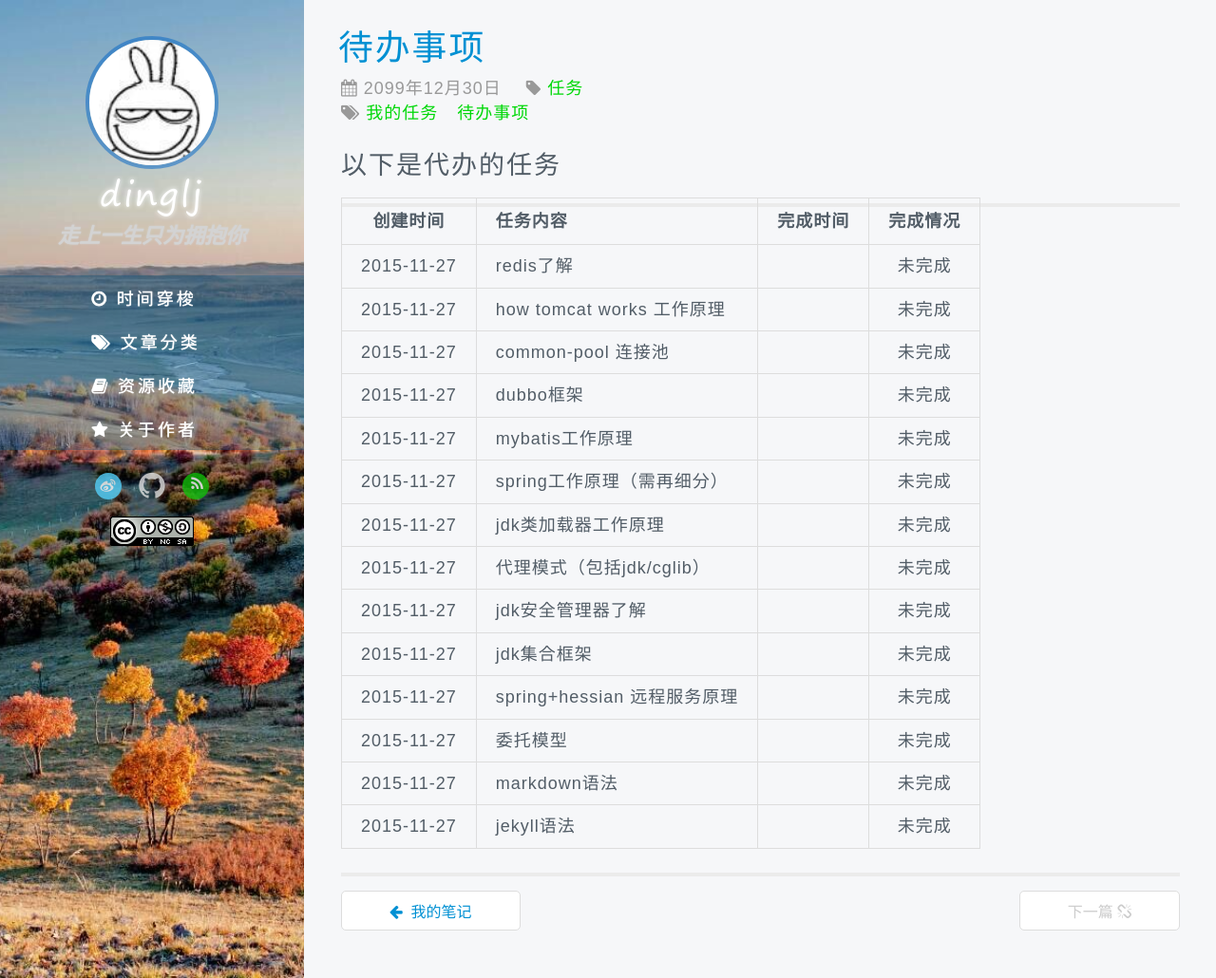
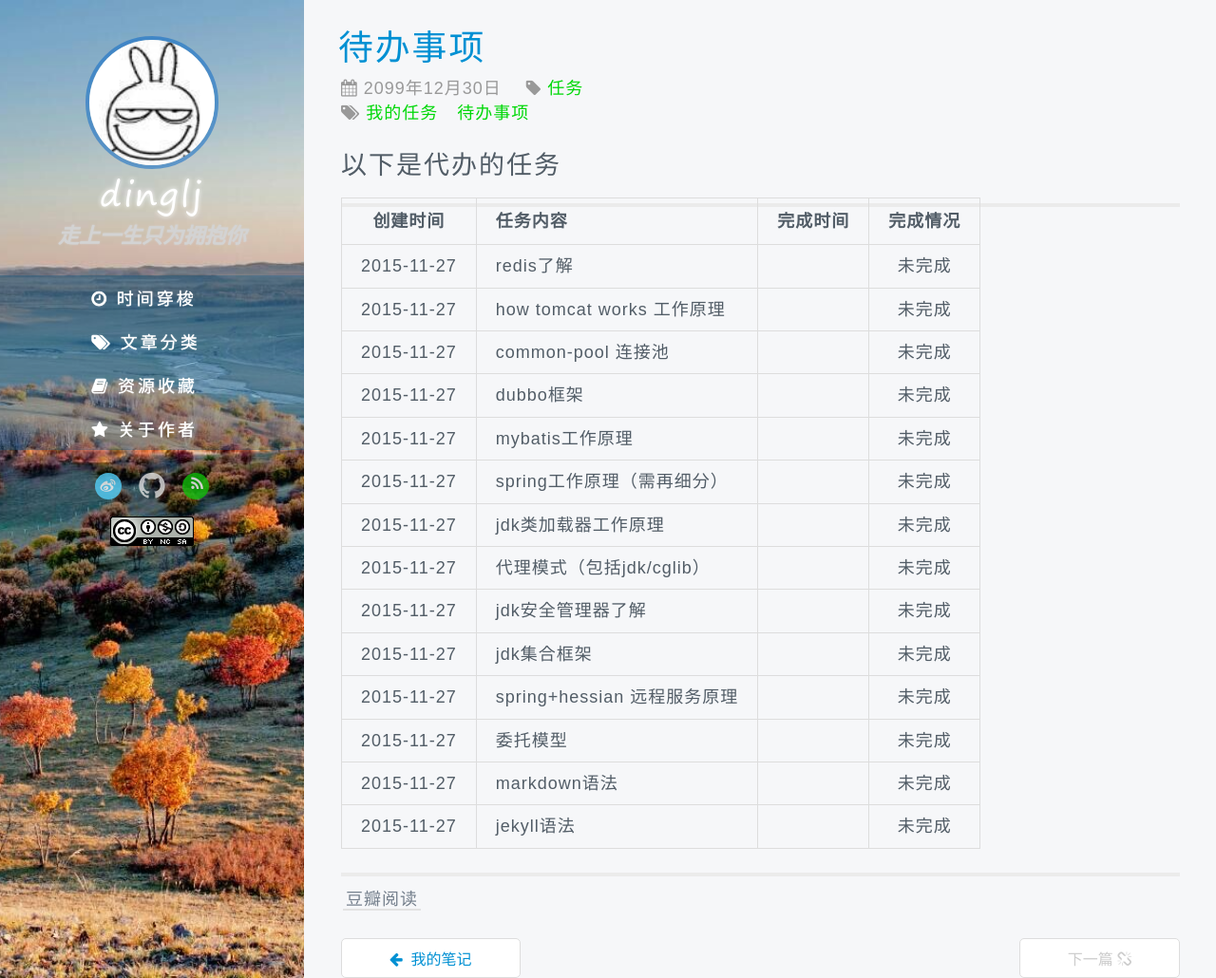
Before and after one commit to dinglj/dinglj.github.io, a Jekyll site: the page built from _posts/2099-12-30-my_todo_task.md, in a window 1280 px wide and 1030 px high. Shown: the whole window at 95% size. Built offline with Jekyll 4.4.1, drawn with Linux system fonts in a browser that asks for light colours; some web fonts are replaced; comment, search, counter and statistics services are not loaded.

Commit message:
test webstorm

```diff
--- a/_posts/2099-12-30-my_todo_task.md
+++ b/_posts/2099-12-30-my_todo_task.md
@@ -31,3 +31,5 @@ tags : [我的任务,待办事项]
 
 
 ---
+
+[豆瓣阅读](http://read.douban.com/)
```
Also changed, not shown: _posts/java/2015-11-30-hello classloader.md (+7 -7 lines).
